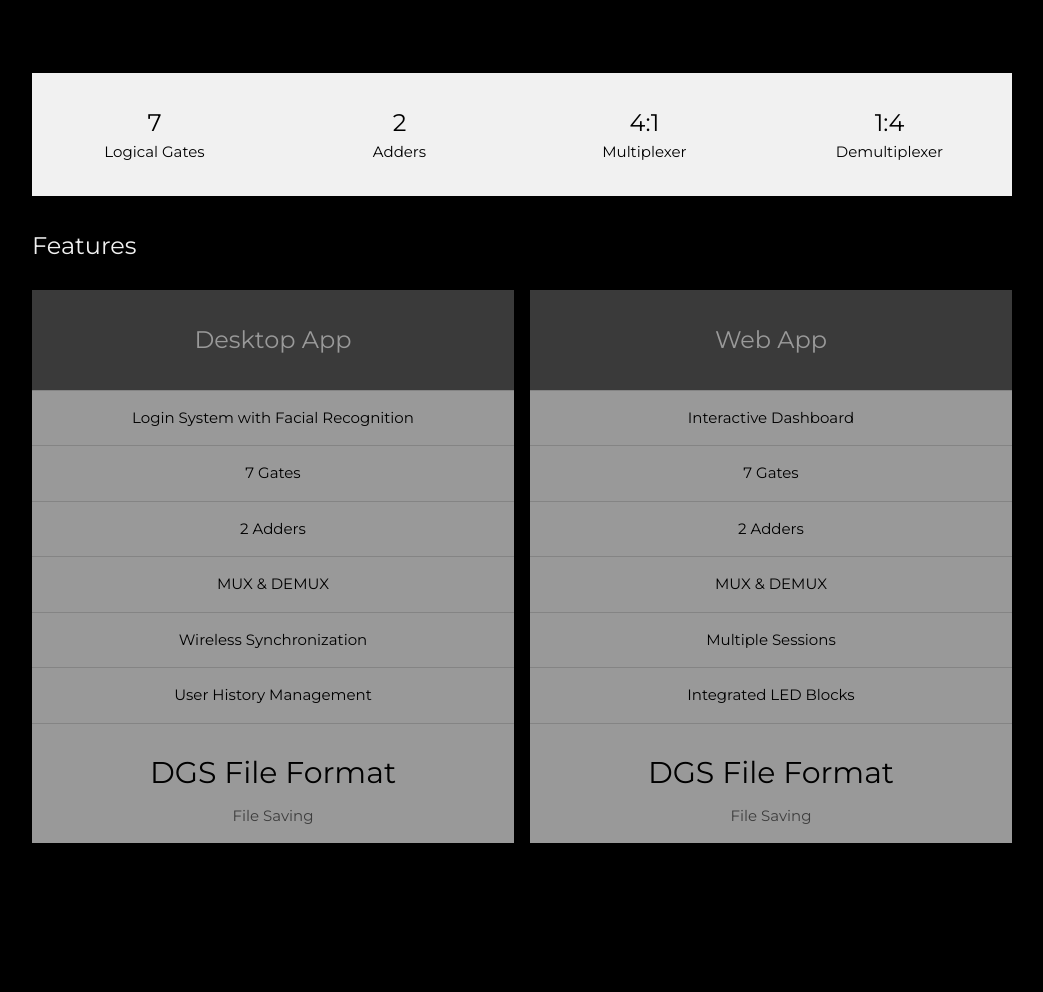
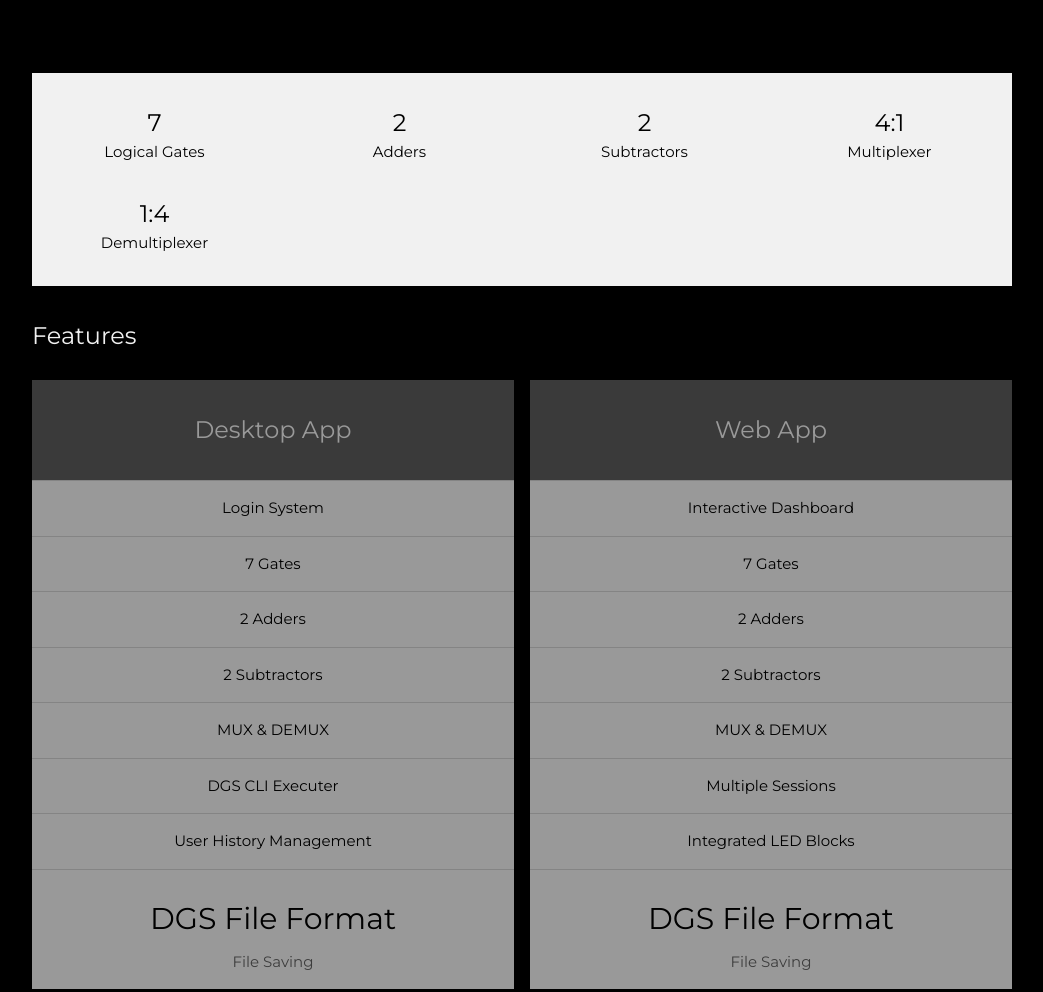
Before and after one commit to ubaidajmeri/dgsweb, a plain HTML site: page index.html in a window 1280 px wide. Shown: the part 926-1918 px from the top of the page, without its empty margins (178-1221 px from the left). Drawn offline with nearby package versions, Linux system fonts and the light colour scheme.

Commit message:
Update index.html

```diff
--- a/index.html
+++ b/index.html
@@ -108,6 +108,10 @@ body, h1,h2,h3,h4,h5,h6 {font-family: "Montserrat", sans-serif}
         Adders
       </div>
       <div class="w3-quarter w3-section">
+        <span class="w3-xlarge">2</span><br>
+        Subtractors
+      </div>
+      <div class="w3-quarter w3-section">
         <span class="w3-xlarge">4:1</span><br>
         Multiplexer
       </div>
@@ -124,11 +128,12 @@ body, h1,h2,h3,h4,h5,h6 {font-family: "Montserrat", sans-serif}
       <div class="w3-half w3-margin-bottom">
         <ul class="w3-ul w3-white w3-center w3-opacity w3-hover-opacity-off">
           <li class="w3-dark-grey w3-xlarge w3-padding-32">Desktop App</li>
-          <li class="w3-padding-16">Login System with Facial Recognition</li>
+          <li class="w3-padding-16">Login System </li>
           <li class="w3-padding-16">7 Gates</li>
           <li class="w3-padding-16">2 Adders</li>
+          <li class="w3-padding-16">2 Subtractors</li>
           <li class="w3-padding-16">MUX & DEMUX</li>
-          <li class="w3-padding-16">Wireless Synchronization</li>
+          <li class="w3-padding-16">DGS CLI Executer</li>
           <li class="w3-padding-16">User History Management</li>
           <li class="w3-padding-16">
             <h2>DGS File Format</h2>
@@ -143,6 +148,7 @@ body, h1,h2,h3,h4,h5,h6 {font-family: "Montserrat", sans-serif}
           <li class="w3-padding-16">Interactive Dashboard</li>
           <li class="w3-padding-16">7 Gates</li>
           <li class="w3-padding-16">2 Adders</li>
+          <li class="w3-padding-16">2 Subtractors</li>
           <li class="w3-padding-16">MUX & DEMUX</li>
           <li class="w3-padding-16">Multiple Sessions</li>
           <li class="w3-padding-16">Integrated LED Blocks</li>
```
